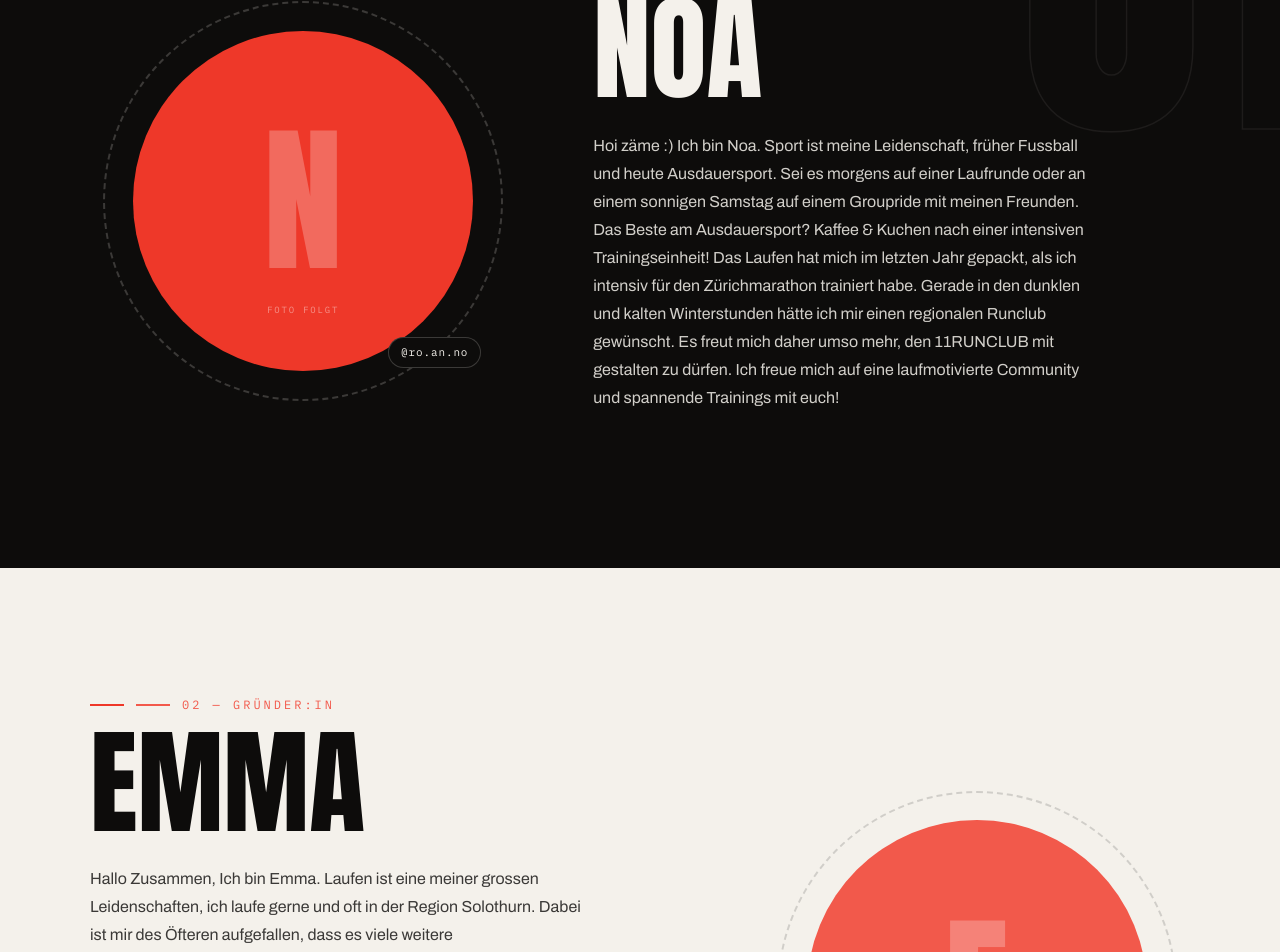
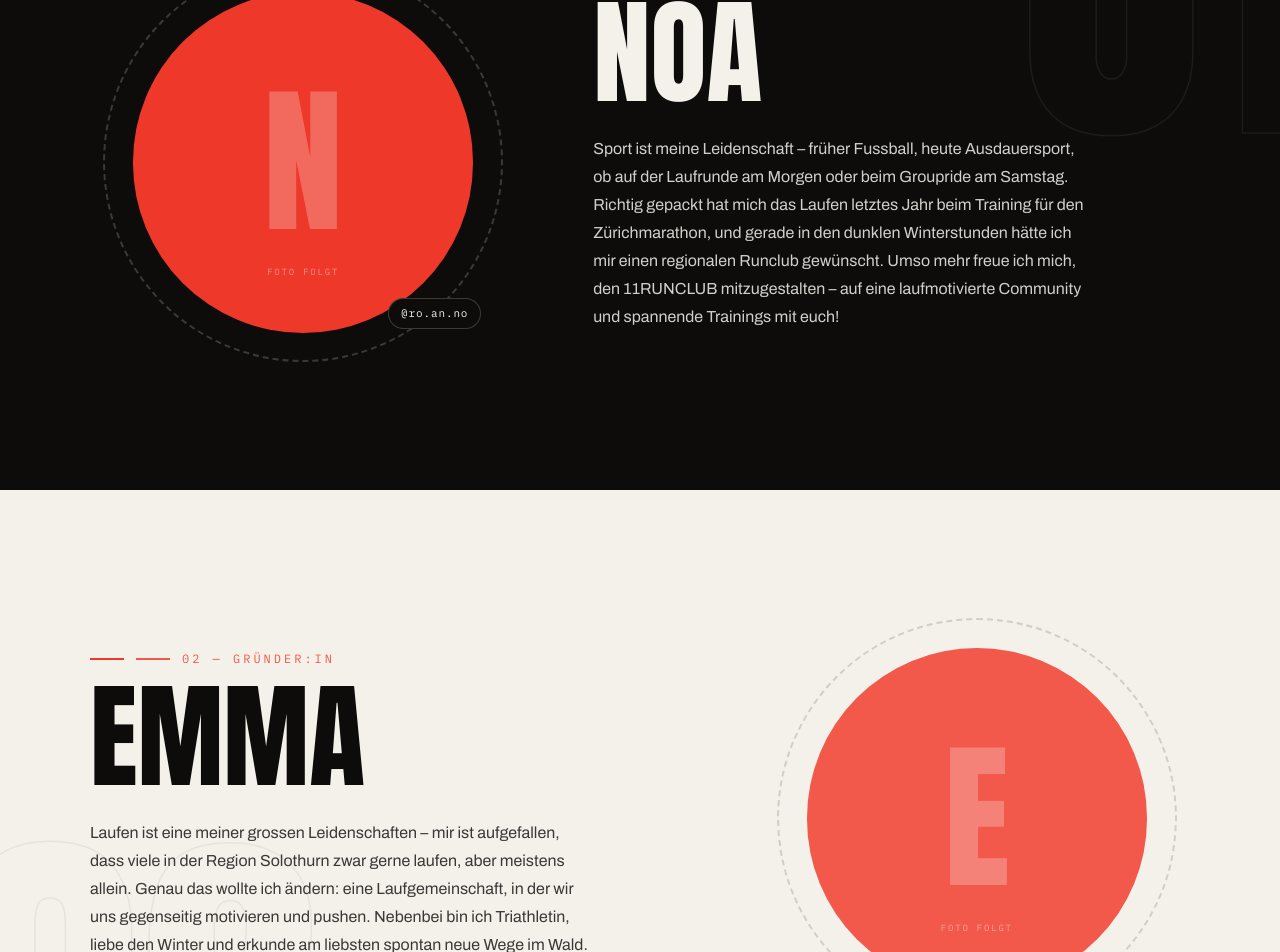
Before and after one commit to hedgetocash/11runclub_website, a Next.js app: page /team in a window 1280 px wide. Shown: the part 1220-2172 px from the top of the page. Built offline with nearby package versions, Linux system fonts and the light colour scheme.

Commit message:
Text Team

```diff
--- a/app/team/page.tsx
+++ b/app/team/page.tsx
@@ -75,7 +75,7 @@
 		accent: 'var(--red)',
 		textColor: 'var(--chalk)',
 		bg: 'var(--black)',
-		bio: 'Hoi zäme :) Ich bin Noa. Sport ist meine Leidenschaft, früher Fussball und heute Ausdauersport. Sei es morgens auf einer Laufrunde oder an einem sonnigen Samstag auf einem Groupride mit meinen Freunden. Das Beste am Ausdauersport? Kaffee & Kuchen nach einer intensiven Trainingseinheit! Das Laufen hat mich im letzten Jahr gepackt, als ich intensiv für den Zürichmarathon trainiert habe. Gerade in den dunklen und kalten Winterstunden hätte ich mir einen regionalen Runclub gewünscht. Es freut mich daher umso mehr, den 11RUNCLUB mit gestalten zu dürfen. Ich freue mich auf eine laufmotivierte Community und spannende Trainings mit euch!',
+		bio: 'Sport ist meine Leidenschaft – früher Fussball, heute Ausdauersport, ob auf der Laufrunde am Morgen oder beim Groupride am Samstag. Richtig gepackt hat mich das Laufen letztes Jahr beim Training für den Zürichmarathon, und gerade in den dunklen Winterstunden hätte ich mir einen regionalen Runclub gewünscht. Umso mehr freue ich mich, den 11RUNCLUB mitzugestalten – auf eine laufmotivierte Community und spannende Trainings mit euch!',
 		tags: [],
 	},
 	{
@@ -85,7 +85,7 @@
 		accent: 'var(--coral)',
 		textColor: 'var(--black)',
 		bg: 'var(--chalk)',
-		bio: 'Hallo Zusammen, Ich bin Emma. Laufen ist eine meiner grossen Leidenschaften, ich laufe gerne und oft in der Region Solothurn. Dabei ist mir des Öfteren aufgefallen, dass es viele weitere Laufsportbegeisterte in der Region gibt. Allerdings laufen die meisten alleine, sowie auch ich. Deshalb dachte ich mir dies zu kombinieren, und eine Laufgemeinschaft zu gründen wo wir gemeinsam laufen und trainieren können. Meiner Meinung nach macht das Laufen noch viel mehr Spass in einer Gruppe und es fällt einem leichter sich zu motivieren und sich gegenseitig zu pushen. Des Weiteren bin ich Triathletin, liebe den Winter vor Allem den Schnee und alles was mit ihm zu tun hat. Ich erkundige gerne neue Gegenden, sei es bei einer Wanderung oder beim Laufen. Meistens laufe ich ohne Plan los, gehe in den Wald und nehme die kuriosesten Abzweigungen, so entdecke ich neue spannende Wege.',
+		bio: 'Laufen ist eine meiner grossen Leidenschaften – mir ist aufgefallen, dass viele in der Region Solothurn zwar gerne laufen, aber meistens allein. Genau das wollte ich ändern: eine Laufgemeinschaft, in der wir uns gegenseitig motivieren und pushen. Nebenbei bin ich Triathletin, liebe den Winter und erkunde am liebsten spontan neue Wege im Wald.',
 		tags: [],
 	},
 	{
@@ -95,7 +95,7 @@
 		accent: 'var(--cobalt)',
 		textColor: 'var(--chalk)',
 		bg: 'var(--black)',
-		bio: 'Hallo zusammen, Ich bin Nils. Ich bin schon fast mein ganzes Leben immer wieder mit dem Laufsport verbunden gewesen, sei es durch die Teilnahmen an Rennen als kleiner Junge, während der Offseason oder als Trainingseinheit. Laufen hat mich immer begleitet. Deshalb freut es mich, hier in Solothurn mithelfen zu dürfen, die Laufcommunity zu stärken. Ich habe über 10 Jahre lang Eishockey gespielt. Heute fahre ich gerne Rennrad und liebe alles, was mit Autos zu tun hat, vom Selbst Fahren bis zum Anschauen. Im Sommer ist ein Badi-Tag ein absolutes Muss und die beste Wahl, um auf einer Radtour etwas Erfrischung zu bekommen. Egal, wohin es in die Ferien geht: Eine Fotokamera ist immer dabei. Nur die Motive wechseln, von Löwen über Pinguine bis zu Wolkenkratzern. Ich freue mich auf all die kommenden Events und darauf, diese mit möglichst vielen von euch durchführen zu dürfen.',
+		bio: 'Der Laufsport hat mich schon mein ganzes Leben begleitet – von Rennen als kleiner Junge bis zum Training in der Offseason. Über 10 Jahre habe ich Eishockey gespielt, heute fahre ich gerne Rennrad und liebe alles, was mit Autos zu tun hat. Ich freue mich, hier in Solothurn die Laufcommunity mitzugestalten und mit euch die kommenden Events zu erleben.',
 		tags: [],
 	},
 	{
@@ -105,7 +105,7 @@
 		accent: 'var(--red)',
 		textColor: 'var(--black)',
 		bg: 'var(--chalk)',
-		bio: 'Hey, ich bin Anna. Total sportverrückt und am liebsten irgendwo in den Bergen unterwegs – am besten früh morgens wenn noch keiner wach ist. Und immer dabei: Mexx, mein Hund und treuer Alltagsbegleiter. Wenn ich nicht gerade draussen Energie tanke, steh ich wahrscheinlich in der Küche und backe Brot oder teste irgendein neues Rezept. Zum Laufen bin ich eigentlich eher zufällig gekommen. Nach einigen Jahren Leistungssport im Handball musste ich damit aus gesundheitlichen Gründen leider aufhören. Danach habe ich neben dem Bergsteigen auch sehr viel Spass im Crossfit gefunden. Doch eine ausgekugelte Schulter hat mich dann zu einer Crossfit-Pause gezwungen – also bin ich einfach mal mehr laufen gegangen... Inzwischen bin ich Ultra-Trail Finisherin und das Trailrunning meine absolute Herzenssportart. Als Solothurnerin findet man mich super oft auf dem Weissenstein, der Röti oder Hasenmatte. Ich freu mich sehr auf motivierende Trainings, coole Begegnungen und eine harmonische Community!',
+		bio: 'Total sportverrückt und am liebsten früh morgens in den Bergen unterwegs – mit meinem Hund Mexx immer an meiner Seite. Zum Laufen kam ich eher zufällig, nach Handball und Crossfit, doch inzwischen bin ich Ultra-Trail-Finisherin und Trailrunning ist meine absolute Herzenssportart. Als Solothurnerin trifft man mich oft auf dem Weissenstein, der Röti oder der Hasenmatte.',
 		tags: [],
 	},
 ]
```
